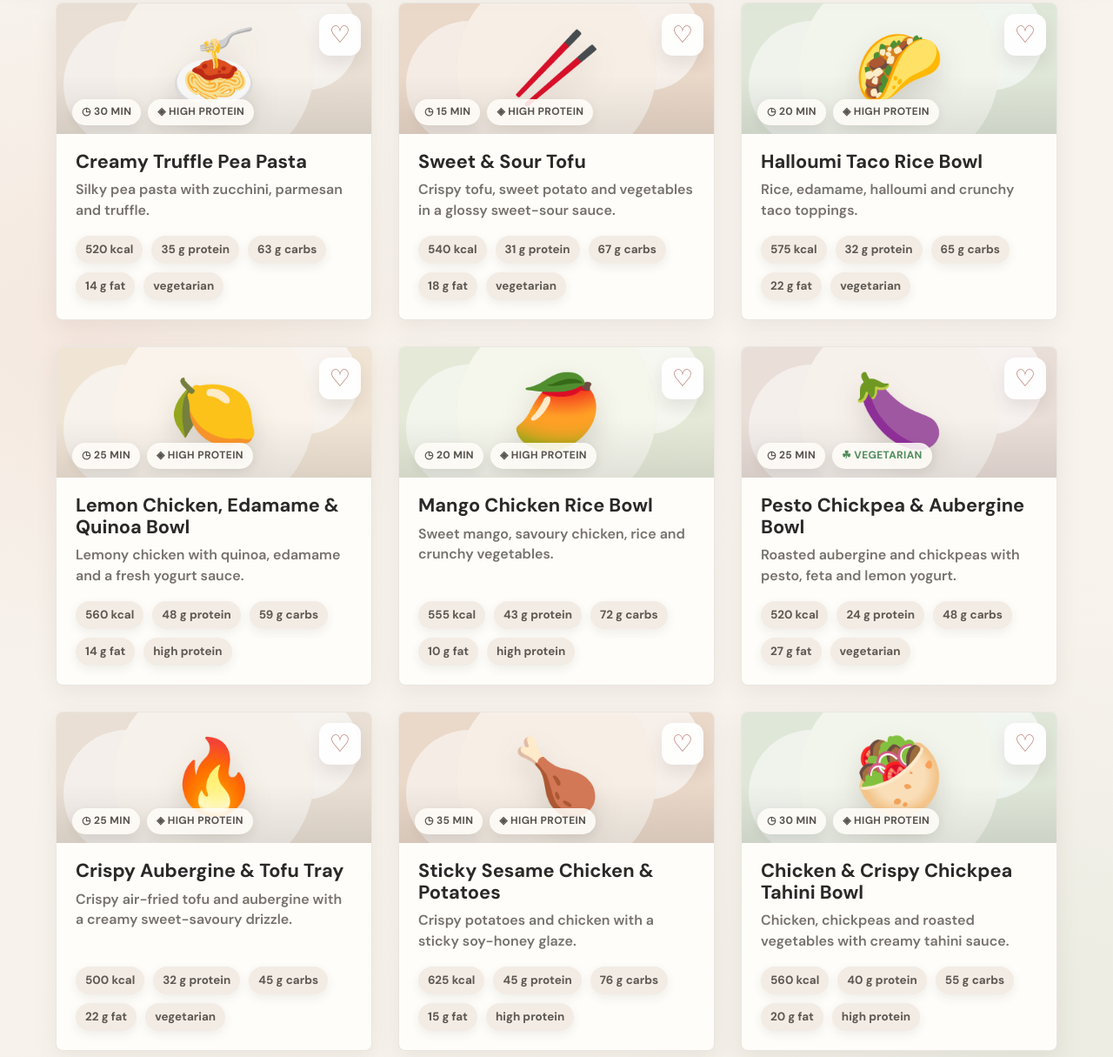
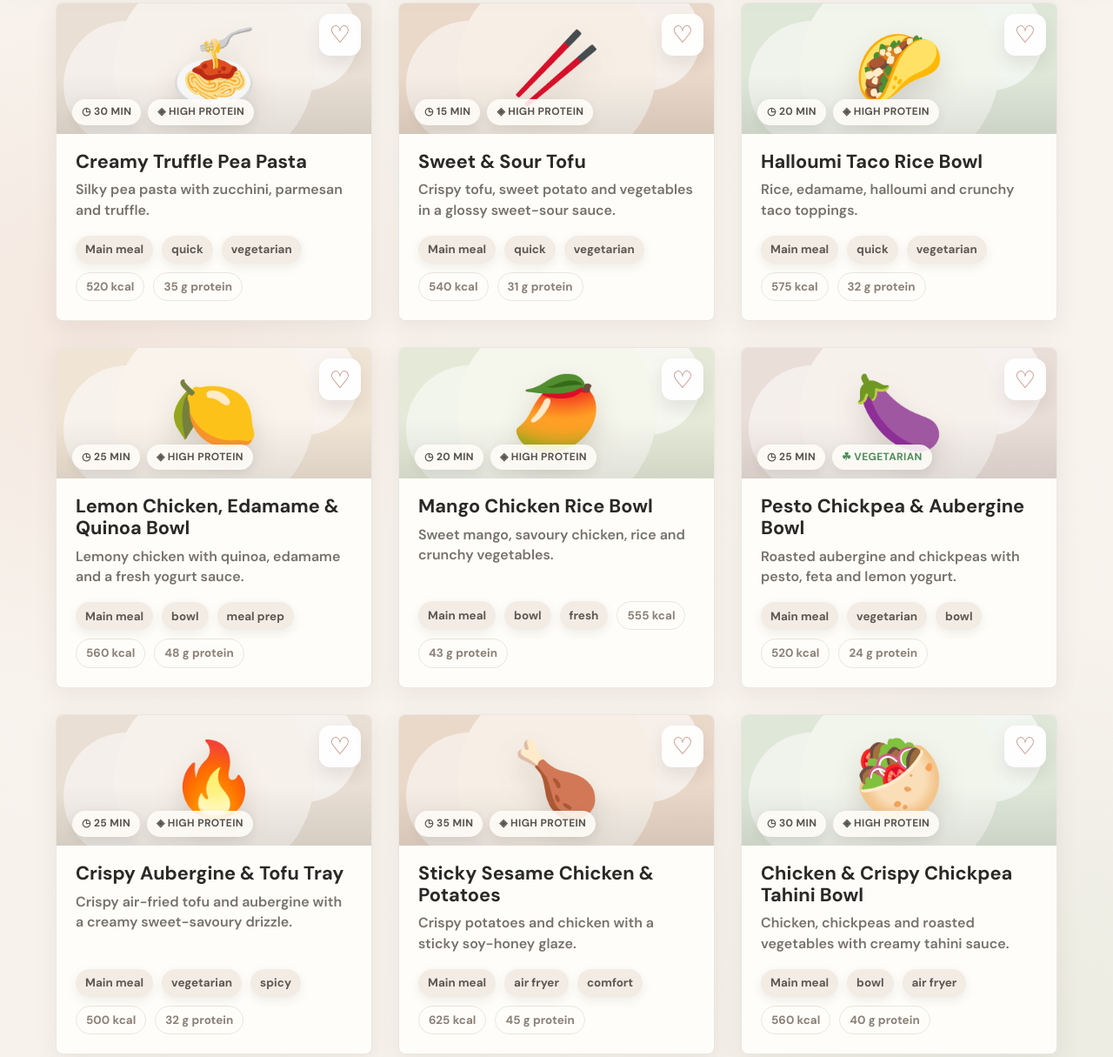
Before and after one commit to annardriguez/annas-recipe-database, a plain HTML site: page index.html in a window 1280 px wide. Shown: the part 840-2055 px from the top of the page at 87% size. Drawn offline with nearby package versions, Linux system fonts and the light colour scheme.

Commit message:
Prioritize recipe card tags

```diff
--- a/about.html
+++ b/about.html
@@ -5,7 +5,7 @@
   <meta name="viewport" content="width=device-width, initial-scale=1.0">
   <meta name="theme-color" content="#f4efe7">
   <title>About | Anna's Kitchen Index</title>
-  <link rel="stylesheet" href="style.css?v=nutrition-toggle">
+  <link rel="stylesheet" href="style.css?v=card-tags">
 </head>
 
 <body>
--- a/index.html
+++ b/index.html
@@ -5,7 +5,7 @@
   <meta name="viewport" content="width=device-width, initial-scale=1.0">
   <meta name="theme-color" content="#f4efe7">
   <title>Anna's Kitchen Index</title>
-  <link rel="stylesheet" href="style.css?v=nutrition-toggle">
+  <link rel="stylesheet" href="style.css?v=card-tags">
 </head>
 
 <body>
@@ -202,6 +202,6 @@
   <script src="nutrition.js?v=nutrition-toggle"></script>
   <script src="recipes.js?v=account-polish"></script>
   <script src="custom-recipes.js?v=custom-recipes"></script>
-  <script src="script.js?v=nutrition-toggle"></script>
+  <script src="script.js?v=card-tags"></script>
 </body>
 </html>
--- a/script.js
+++ b/script.js
@@ -384,6 +384,14 @@ function createRecipeCard(recipe, index) {
   const badgeClass = badgeTag.toLowerCase().includes("vegetarian")
     ? "vegetarian"
     : "";
+  const primaryTags = [
+    recipe.isCustom ? "your recipe" : labels[recipe.category] || recipe.category,
+    isQuick(recipe) ? "quick" : "",
+    recipe.tags.includes("vegetarian") ? "vegetarian" : "",
+    ...recipe.tags.filter(tag =>
+      !["custom", "quick", "vegetarian", "high protein"].includes(tag)
+    )
+  ].filter(Boolean).slice(0, 3);
 
   article.innerHTML = `
     <div class="recipe-visual palette-${palette}">
@@ -409,11 +417,9 @@ function createRecipeCard(recipe, index) {
       <p>${escapeHtml(recipe.description)}</p>
 
       <div class="recipe-meta">
-        <span class="nutrition-only">${formatMeta(recipe.calories, " kcal")}</span>
-        <span class="nutrition-only">${formatMeta(recipe.protein, " g protein")}</span>
-        <span class="nutrition-only">${formatMeta(recipe.carbs, " g carbs")}</span>
-        <span class="nutrition-only">${formatMeta(recipe.fat, " g fat")}</span>
-        ${recipe.tags.slice(0, 1).map(tag => `<span>${escapeHtml(tag)}</span>`).join("")}
+        ${primaryTags.map(tag => `<span>${escapeHtml(tag)}</span>`).join("")}
+        <span class="nutrition-only nutrition-chip">${formatMeta(recipe.calories, " kcal")}</span>
+        <span class="nutrition-only nutrition-chip">${formatMeta(recipe.protein, " g protein")}</span>
       </div>
     </div>
   `;
--- a/style.css
+++ b/style.css
@@ -778,6 +778,14 @@ body.dark-theme .image-badges span {
   font-size: .84rem;
 }
 
+.recipe-meta .nutrition-chip {
+  color: #8a8178;
+  background: transparent;
+  box-shadow: none;
+  border: 1px solid var(--line);
+  font-weight: 800;
+}
+
 .empty-state {
   padding: 90px 20px;
   text-align: center;
```
Also changed, not shown: planner.html (+1 -1 lines).
